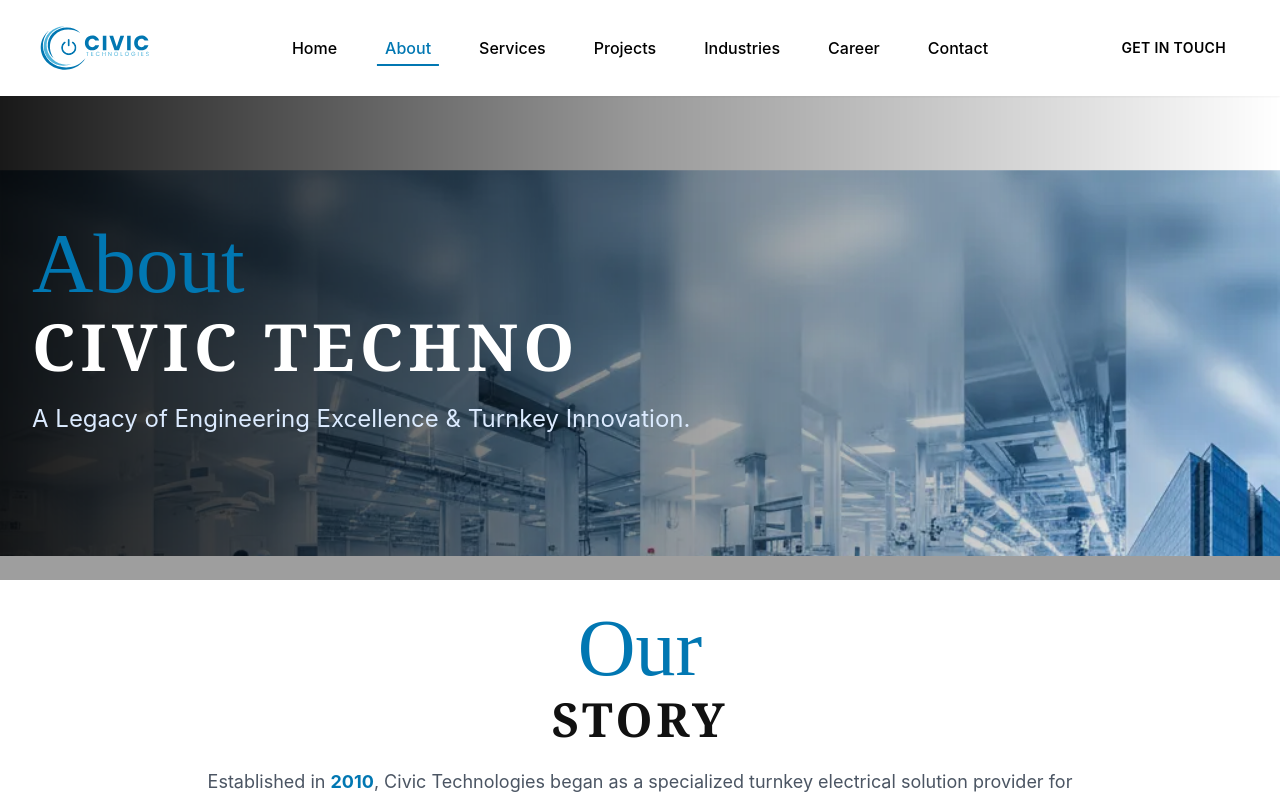
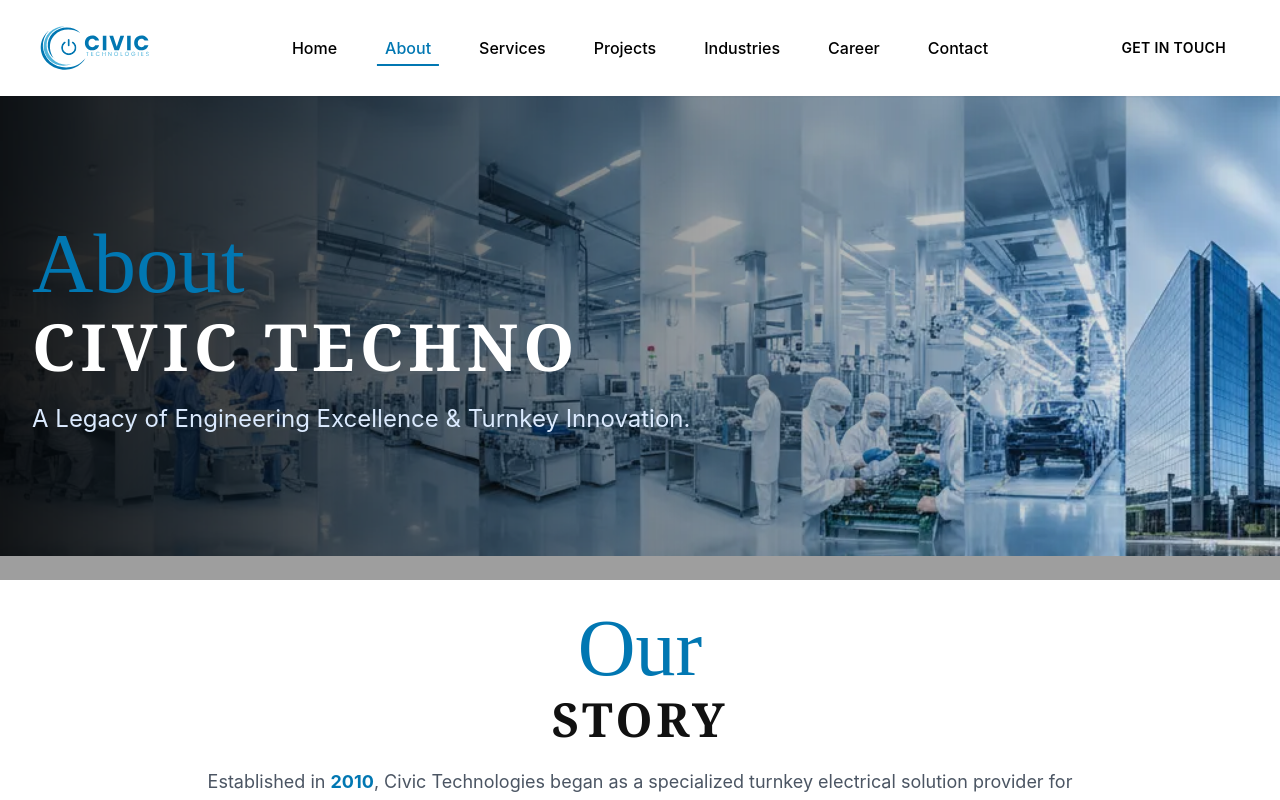
Before and after one commit to Syamsundar1805/civictechnologies, a React (Vite) app: page /about in a window 1280 px wide. Shown: the top 800 px of the page. Built offline with nearby package versions, Linux system fonts and the light colour scheme; grey boxes are pictures that could not be loaded; some icons are missing; the HTML template or start-up script is replaced by a standard one; a web font is replaced by a local one.

Commit message:
image fix

```diff
--- a/src/components/common/ParallaxBackground.tsx
+++ b/src/components/common/ParallaxBackground.tsx
@@ -1,5 +1,4 @@
-import React, { useRef } from 'react';
-import { motion, useScroll, useTransform } from 'framer-motion';
+import React from 'react';
 
 interface ParallaxBackgroundProps {
     src: string;
@@ -10,26 +9,16 @@
     src,
     className = "absolute inset-0"
 }) => {
-    const ref = useRef(null);
-
-    // Track the container's progress through the viewport
-    const { scrollYProgress } = useScroll({
-        target: ref,
-        offset: ["start end", "end start"]
-    });
-
-    // Shift the background vertically as it scrolls
-    // We make the inner image taller than the container (180%)
-    // and shift it smoothly. A larger range makes it look "more sticky"
-    const y = useTransform(scrollYProgress, [0, 1], ["-40%", "40%"]);
-
     return (
-        <div ref={ref} className={`${className} overflow-hidden pointer-events-none`}>
-            <motion.div
-                className="absolute top-[-40%] left-0 w-full h-[180%] bg-cover bg-center"
+        <div
+            className={`${className} overflow-hidden pointer-events-none`}
+            style={{ clipPath: "inset(0 0 0 0)" }}
+        >
+            <div
+                className="fixed top-0 left-0 w-screen h-[100dvh] bg-cover bg-center"
                 style={{
                     backgroundImage: `url(${src})`,
-                    y
+                    willChange: "transform"
                 }}
             />
         </div>
```
